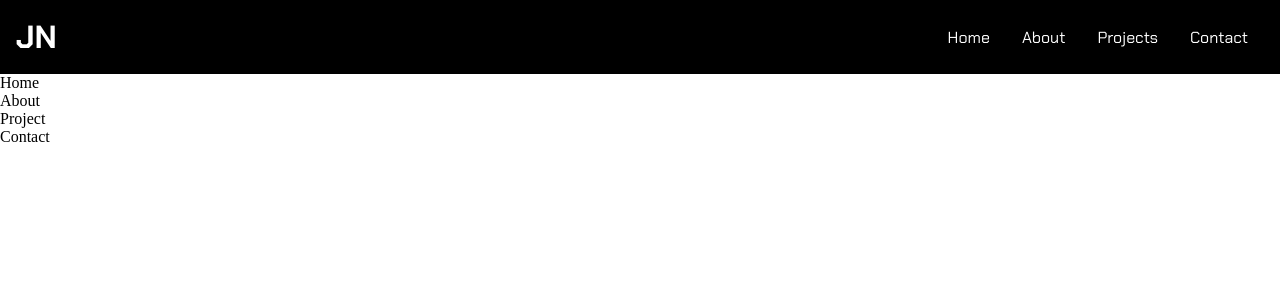
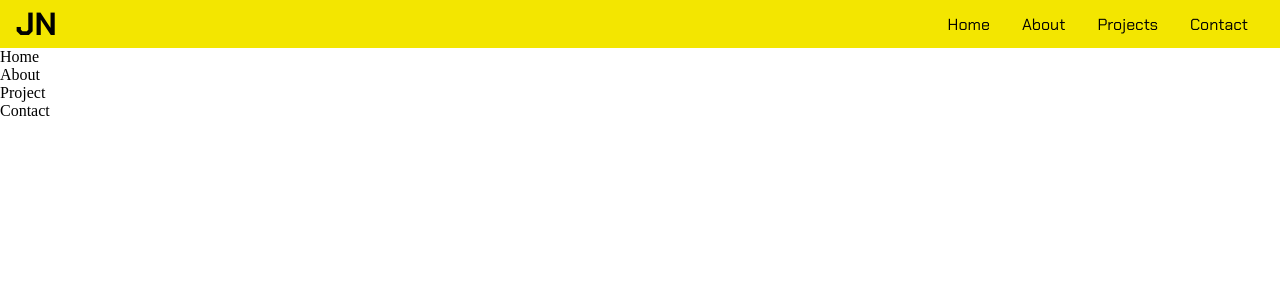
Before and after one commit to Jsonng7952/personal-portfolio, a React (Create React App) app: page / in a window 1280 px wide. Shown: the top 300 px of the page. Built offline with nearby package versions, Linux system fonts and the light colour scheme.

Commit message:
Changed color and padding

```diff
--- a/src/components/styles/Nav.styled.js
+++ b/src/components/styles/Nav.styled.js
@@ -1,15 +1,15 @@
 import styled from "styled-components";
 
-export const NavContainer = styled.div`
-  background-color: ${props => props.theme.colorPrimary};
+export const NavContainer = styled.header`
+  background-color: ${props => props.theme.colorAccent};
   font-family: ${props => props.theme.fontFamily};
-  padding: 1em;
+  padding: 0.2em 1em;
   display: flex;
   justify-content: space-between;
   align-items: center;
 `
 export const NavLogo = styled.div`
-  color: ${props => props.theme.colorSecondary};
+  color: ${props => props.theme.colorPrimary};
   font-weight: ${props => props.theme.fontWeight700};
   font-size: 2rem;
   cursor: pointer;
@@ -21,7 +21,7 @@ export const NavList = styled.ul`
 `
 
 export const NavLink = styled.li`
-  color: ${props => props.theme.colorSecondary};
+  color: ${props => props.theme.colorPrimary};
   font-weight: ${props => props.theme.fontWeight400};
   font-size: 1rem;
   margin: 0 1em;
```
